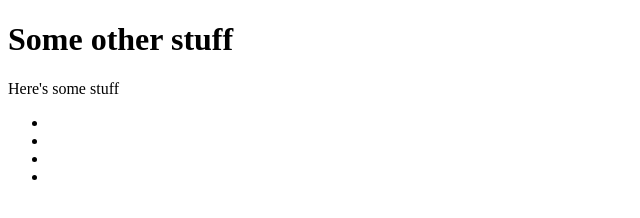
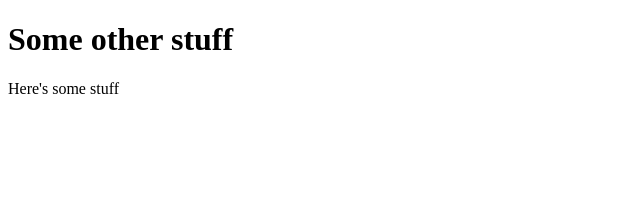
Before and after one commit to martinjc/cmt112-test, a plain HTML site: page src/index.html in a window 1280 px wide. Shown: the full height of the page, 0-640 px from the left. Drawn offline with Linux system fonts and the light colour scheme.

Commit message:
deleted the nav because I don't have any other pages

```diff
--- a/src/index.html
+++ b/src/index.html
@@ -8,14 +8,6 @@
     <h1>Some other stuff</h1>
 
     <p>Here's some stuff</p>
-    <nav>
-        <ul>
-            <li class="nav-item"></li>
-            <li class="nav-item"></li>
-            <li class="nav-item"></li>
-            <li class="nav-item"></li>
-        </ul>
-    </nav>
 
 </body>
 </html>
```
